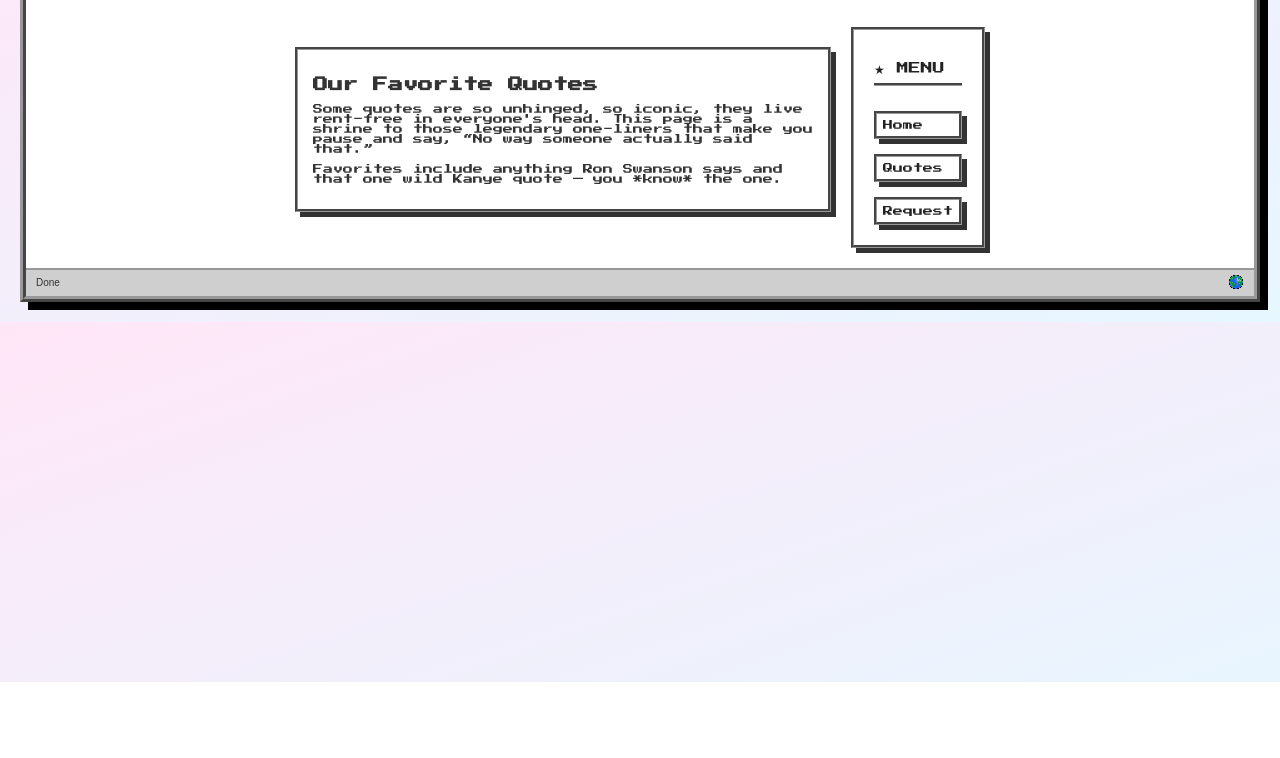
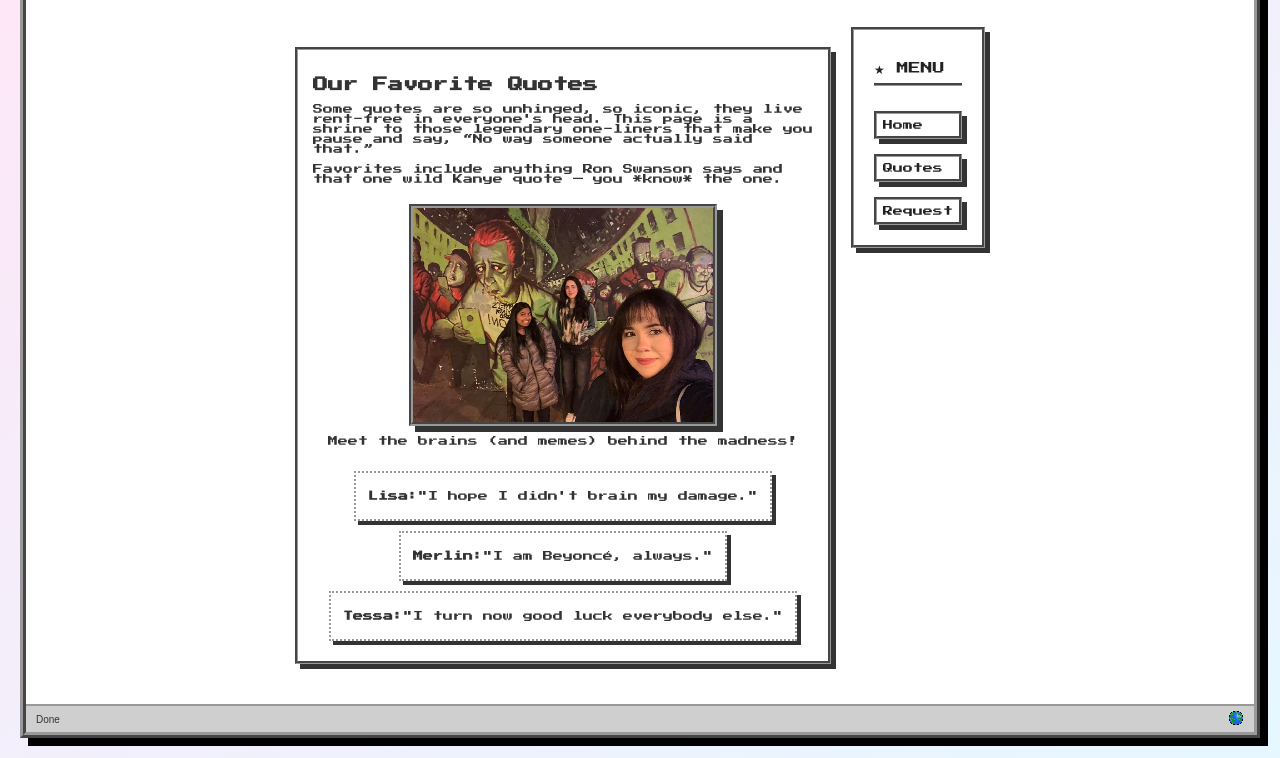
Before and after one commit to lpforeman/quote-game, a plain HTML site: page quotes.html in a window 1280 px wide. Shown: the part 118-876 px from the top of the page. Before the commit the page ends 800 px from the top, so only its background shows below. Drawn offline with Linux system fonts and the light colour scheme.

Commit message:
updated page

```diff
--- a/quotes.html
+++ b/quotes.html
@@ -4,6 +4,57 @@
   <meta charset="UTF-8">
   <title>Quotes We Love</title>
   <link rel="stylesheet" href="styles.css">
+  <style>
+    .game-box {
+      margin: 20px 0;
+      padding: 1.5em;
+      max-width: 500px;
+      width: 100%;
+      background-color: rgba(255, 255, 255, 0.9);
+      border: 3px groove #999;
+      box-shadow: 5px 5px 0 #333;
+      border-radius: 0;
+      text-align: left;
+      font-size: 10px;
+    }
+
+    .team-photo {
+      text-align: center;
+      margin: 20px 0;
+    }
+
+    .team-photo img {
+      width: 100%;
+      max-width: 300px;
+      height: auto;
+      border: 4px groove #999;
+      box-shadow: 6px 6px 0 #333;
+      image-rendering: pixelated;
+      display: block;
+      margin: 0 auto;
+    }
+
+    .developer-quotes {
+  margin-top: 20px;
+  text-align: center;
+}
+
+.developer-quotes h3 {
+  font-size: 12px;
+  margin-bottom: 10px;
+}
+
+.quote-item {
+  background: #fff;
+  border: 2px dotted #999;
+  display: inline-block;
+  margin: 5px;
+  padding: 8px 12px;
+  font-size: 10px;
+  box-shadow: 4px 4px 0 #333;
+}
+
+  </style>
 </head>
 <body>
 
@@ -35,7 +86,6 @@
       </h1>
     </div>
 
-
     <div class="main-layout">
 
       <!-- Main Content -->
@@ -43,6 +93,24 @@
         <h2>Our Favorite Quotes</h2>
         <p>Some quotes are so unhinged, so iconic, they live rent-free in everyone's head. This page is a shrine to those legendary one-liners that make you pause and say, “No way someone actually said that.”</p>
         <p>Favorites include anything Ron Swanson says and that one wild Kanye quote — you *know* the one.</p>
+
+        <div class="team-photo">
+          <img src="images/teamphoto.jpg" alt="Our Team Photo">
+          <p>Meet the brains (and memes) behind the madness!</p>
+        </div>
+
+<div class="developer-quotes"
+<h3></h3>
+<div class="quote-item">
+  <p><strong>Lisa:</strong>"I hope I didn't brain my damage."</p>
+  </div>
+  <div class="quote-item">
+    <p><strong>Merlin:</strong>"I am Beyoncé, always."</p>
+    </div>
+    <div class="quote-item">
+      <p><strong>Tessa:</strong>"I turn now good luck everybody else."</p>
+    </div>
+  </div>
       </div>
 
       <!-- Sidebar -->
@@ -55,7 +123,6 @@
 
     </div>
 
-
     <div class="status-bar">
       <span>Done</span>
       <div class="internet-icon">
```
Also changed, not shown: images/teamphoto.jpg (added).
